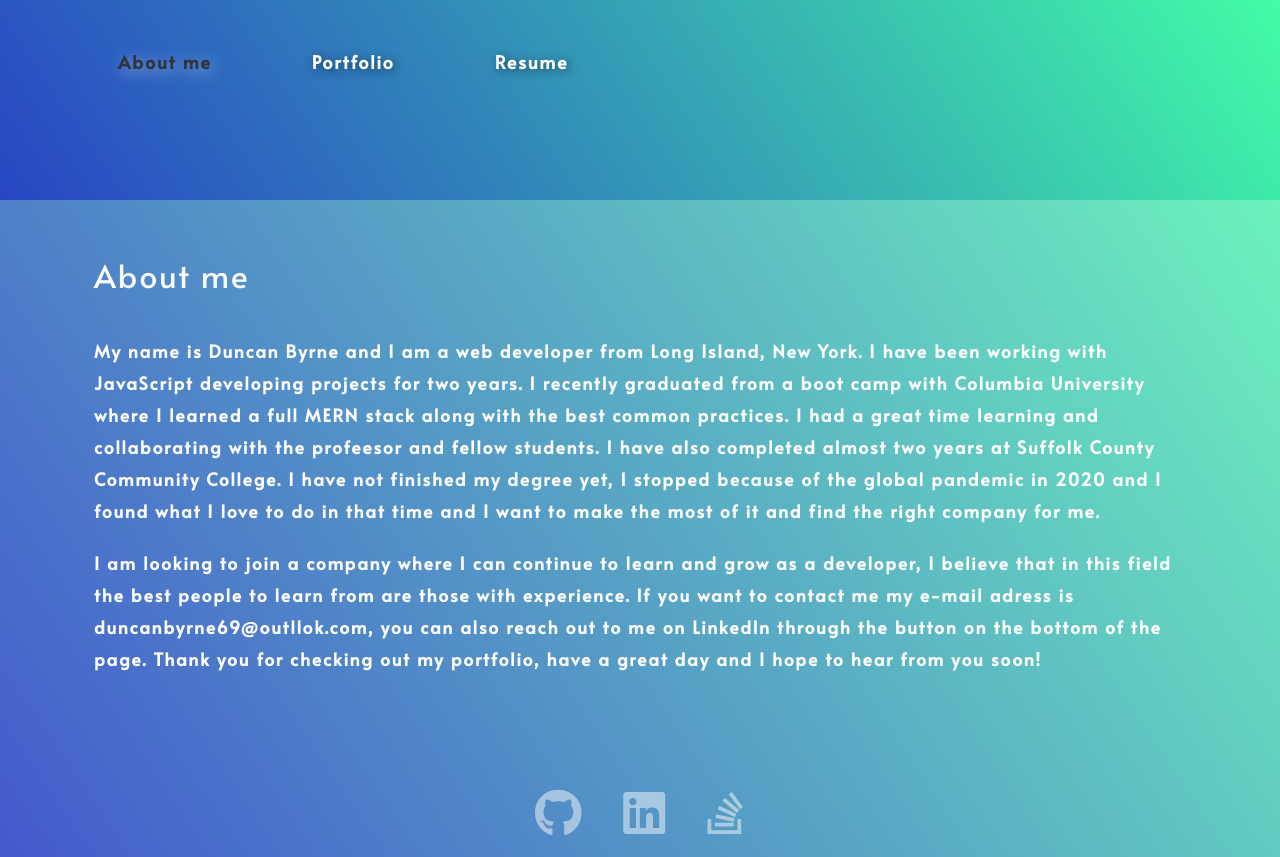
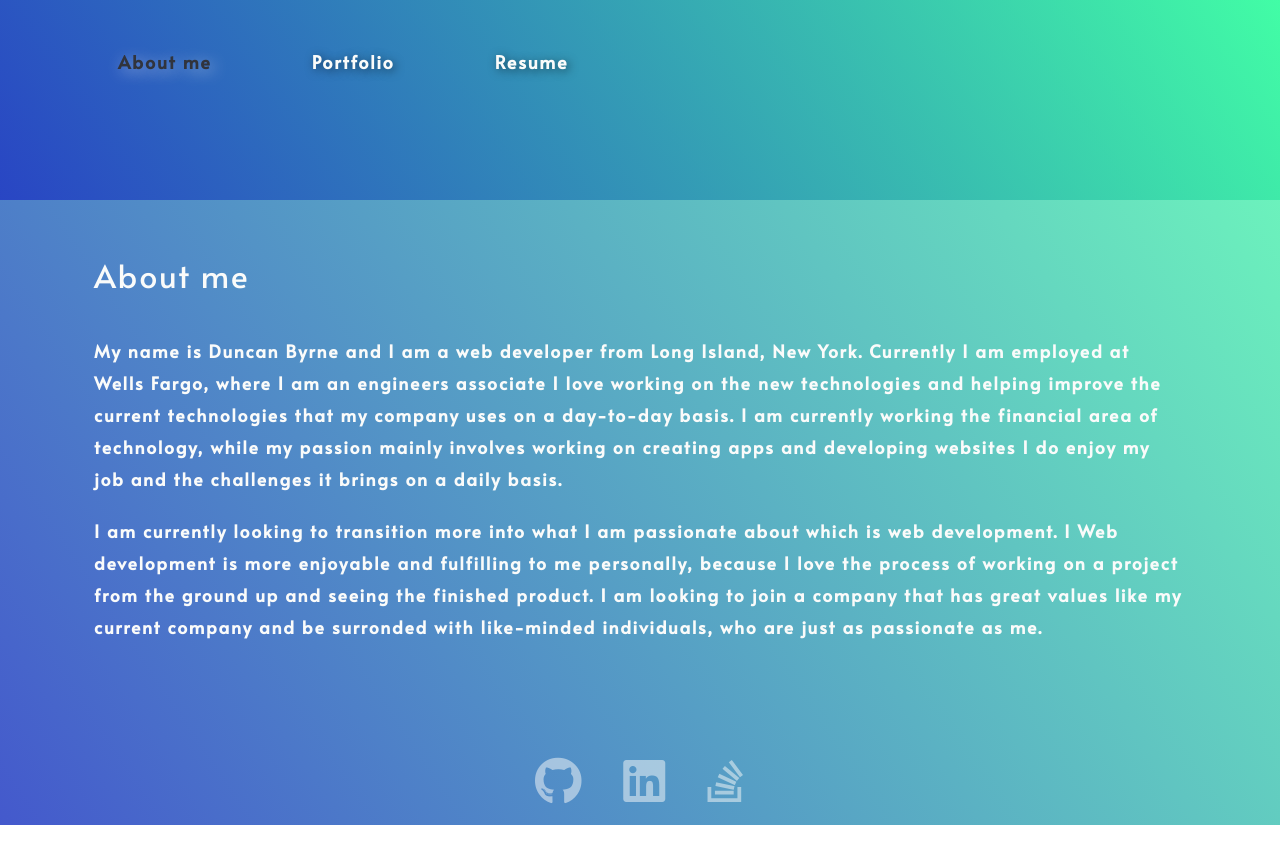
Before and after one commit to DuncanByrne/portfolio-update, a React (Create React App) app: page / in a window 1280 px wide. After the commit the page ends 825 px from the top, so only its background shows below. Built offline with nearby package versions, Linux system fonts and the light colour scheme; a web font is replaced by a local one.

Commit message:
added a new linkedin link and changed bio

```diff
--- a/src/components/About/index.js
+++ b/src/components/About/index.js
@@ -8,15 +8,15 @@ function About() {
         {/* <i className="fas fa-user-circle" style={{ fontSize: "96px" }}></i> */}
         </div>
         <p>
-        My name is Duncan Byrne and I am a web developer from Long Island, New York. I have been working with JavaScript developing projects for two years. I recently graduated from
-        a boot camp with Columbia University where I learned a full MERN stack along with the best common practices. I had a great time learning and collaborating with the profeesor and
-        fellow students. I have also completed almost two years at Suffolk County Community College. I have not finished my degree yet, I stopped because of the global pandemic in 2020
-        and I found what I love to do in that time and I want to make the most of it and find the right company for me.
+        My name is Duncan Byrne and I am a web developer from Long Island, New York. Currently I am employed at Wells Fargo, where I am an engineers associate
+       I love working on the new technologies and helping improve the current technologies that my company uses on a day-to-day basis. I am currently working the financial area of technology, while my passion mainly involves
+       working on creating apps and developing websites I do enjoy my job and the challenges it brings on a daily basis.
+
       </p>
         <p>
-          I am looking to join a company where I can continue to learn and grow as a developer, I believe that in this field the best people to learn from are those with experience.
-          If you want to contact me my e-mail adress is duncanbyrne69@outllok.com, you can also reach out to me on LinkedIn through the button on the bottom of the page. Thank you for
-          checking out my portfolio, have a great day and I hope to hear from you soon!
+          I am currently looking to transition more into what I am passionate about which is web development. I Web development is more enjoyable and fulfilling to me personally, because I love the process of
+          working on a project from the ground up and seeing the finished product. I am looking to join a company that has great values like my current company and be surronded with like-minded individuals,
+          who are just as passionate as me.
         </p>
       </div>
     </section>
--- a/src/components/Footer/index.js
+++ b/src/components/Footer/index.js
@@ -10,7 +10,7 @@ function Footer() {
     },
     {
       name: "fab fa-linkedin",
-      link: "https://www.linkedin.com/in/duncan-byrne-145087213/"
+      link: "https://www.linkedin.com/in/duncan-byrne-34a699253/"
     },
     {
       name: "fab fa-stack-overflow",
```
